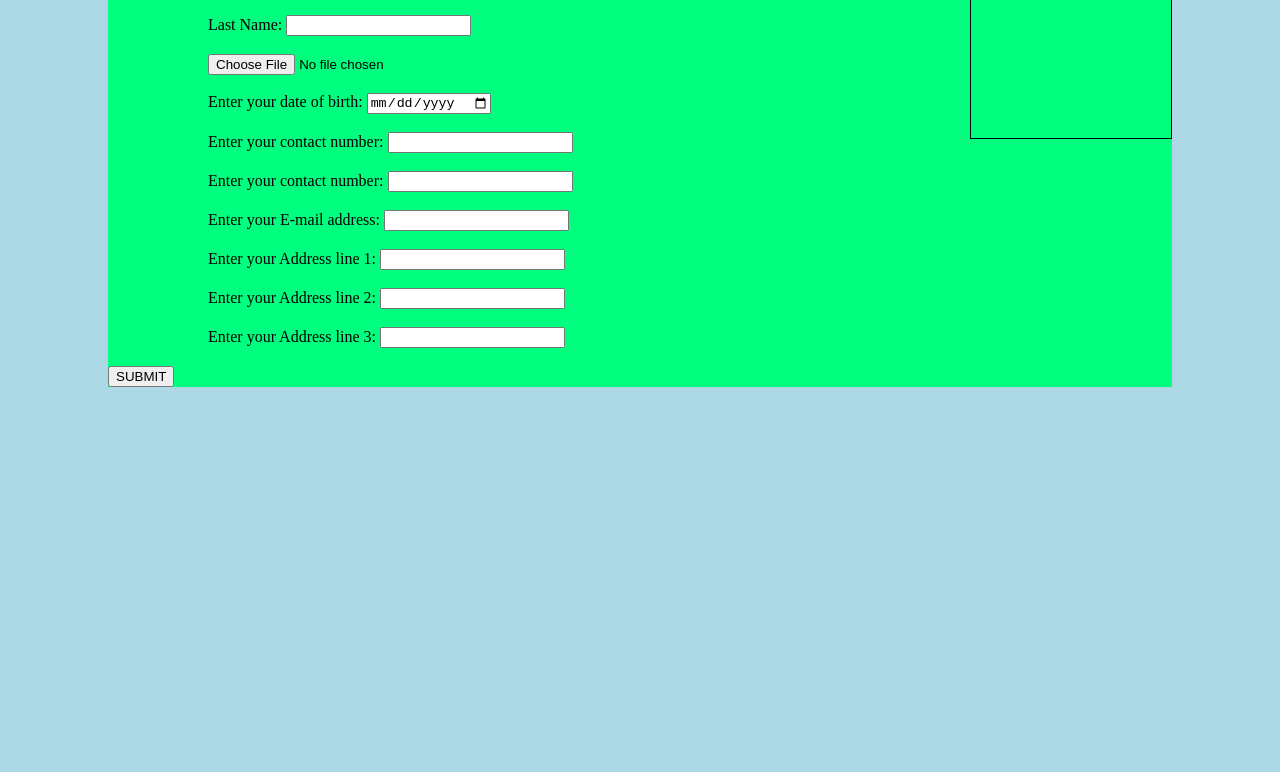
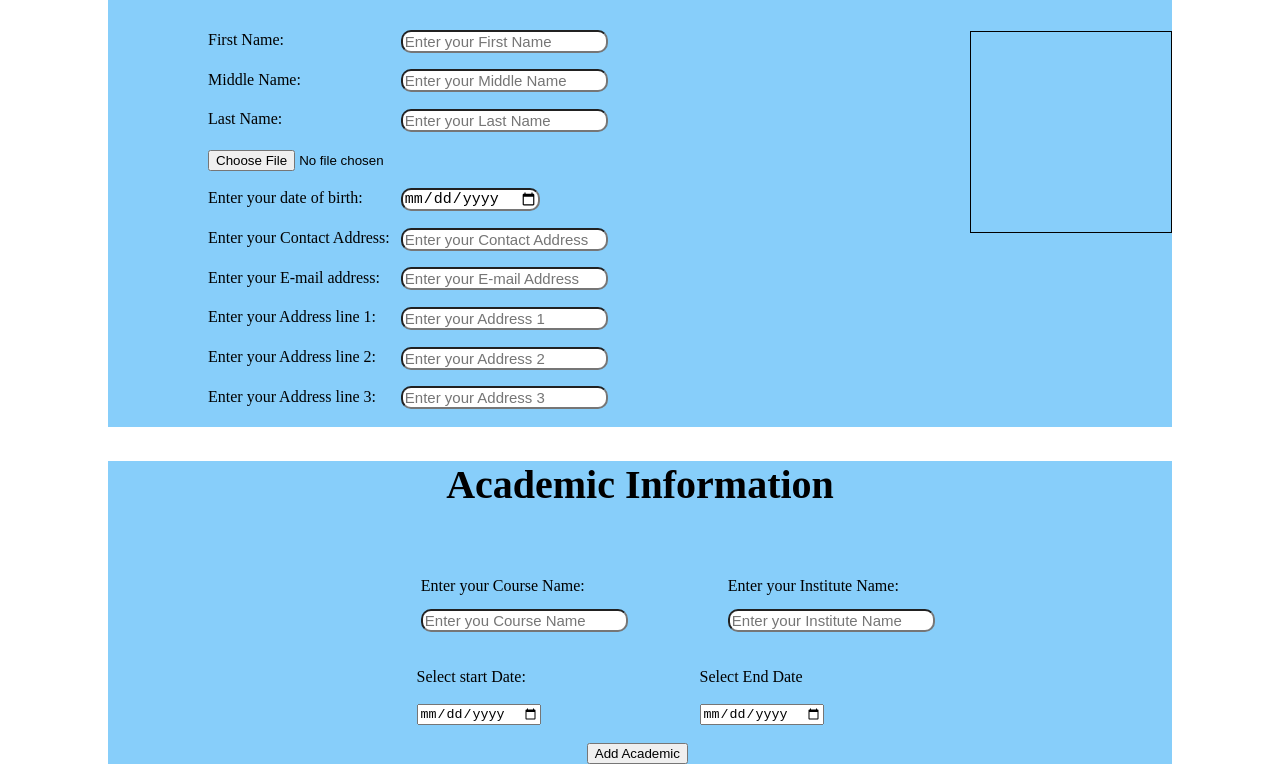
Before and after one commit to tejbijay/dapti, a website: page index.html in a window 1280 px wide. Shown: the part 358-1130 px from the top of the page. Before the commit the page ends 800 px from the top, so only its background shows below. Drawn offline with Linux system fonts and the light colour scheme.

Commit message:
changes in alignment in basic information and added Academic Information

```diff
--- a/index.html
+++ b/index.html
@@ -9,103 +9,131 @@
     <script src="https://kit.fontawesome.com/add1f5cacc.js" crossorigin="anonymous"></script>
 </head>
 <body id="body">
-    <div id="heading">
+    <div id="header">
         <h1 class="mainName">Dapti</h1>
         <hr>
         <h4 class="create">Create your resumes fast and in a simple way</h4>
     </div>
 
-
+   <!-- Basic Information-->
     <div id="basic">
         <h2 class="basic_info">Basic Information</h2><br><br>
         <form>
 
 
                    <div id="display_image">
-
-
-                       <!-- <i class="fa-solid fa-images"></i> -->
                    </div>
 
 
            <div class="basic_input">
-               <label>First Name:</label>
-            <input type="text" id="fname" name="fname">
+                <label class="basic_label">First Name:</label>
+                <input type="text" id="fname" class="basic_align" name="fname" placeholder="Enter your First Name">
            </div>
            <br>
 
             <div class="basic_input">
-                <label>Middle Name:</label>
-            <input type="text" id="mname" name="mname">
+                <label class="basic_label">Middle Name:</label>
+                <input type="text" id="mname" class="basic_align" name="mname" placeholder="Enter your Middle Name">
             </div>
             <br>
 
            <div class="basic_input">
-               <label>Last Name:</label>
-           <input type="text" id="lname" name="lname">
+                <label class="basic_label">Last Name:</label>
+                <input type="text" id="lname"class="basic_align" name="lname" placeholder="Enter your Last Name">
            </div>
 
 
            <br>
 
-            <input type="file" id="image_input"class="basic_input" value="Upload Image" accept="image/JPG, image/png">
+           <input type="file" id="image_input"class="basic_input" value="Upload Image" accept="image/JPG, image/png">
 
             <br><br>
 
             <div class="basic_input">
-                <label>Enter your date of birth:</label>
-                <input type="date" id="dob" name="dob">
+                <label class="basic_label">Enter your date of birth:</label>
+                <input type="date" id="dob" class="basic_align" name="dob">
             </div>
 
             <br>
 
             <div class="basic_input">
-                <label>Enter your contact number:</label>
-                <input type="text" id="con" name="con">
+                <label class="basic_label">Enter your Contact Address:</label>
+                <input type="text" id="conad" class="basic_align" name="conad" placeholder="Enter your Contact Address">
             </div>
 
             <br>
 
             <div class="basic_input">
-                <label>Enter your contact number:</label>
-                <input type="text" id="con" name="con">
+                <label class="basic_label">Enter your E-mail address:</label>
+                <input type="text" id="email" class="basic_align" name="email" placeholder="Enter your E-mail Address">
             </div>
 
             <br>
 
             <div class="basic_input">
-                <label>Enter your E-mail address:</label>
-                <input type="text" id="email" name="email">
+                <label class="basic_label">Enter your Address line 1:</label>
+                <input type="text" id="address1"class="basic_align" name="address1" placeholder="Enter your Address 1">
             </div>
 
             <br>
 
             <div class="basic_input">
-                <label>Enter your Address line 1:</label>
-                <input type="text" id="address1" name="address1">
+                <label class="basic_label">Enter your Address line 2:</label>
+                <input type="text" id="address2" class="basic_align"name="address2" placeholder="Enter your Address 2">
             </div>
 
             <br>
 
             <div class="basic_input">
-                <label>Enter your Address line 2:</label>
-                <input type="text" id="address2" name="address2">
-            </div>
-
-            <br>
-
-            <div class="basic_input">
-                <label>Enter your Address line 3:</label>
-                <input type="text" id="address3" name="address3">
+                <label class="basic_label">Enter your Address line 3:</label>
+                <input type="text" id="address3"class="basic_align" name="address3" placeholder="Enter your Address 3">
             </div>
 
             <br>
 
 
-            <input type="submit" value="SUBMIT"><br>
-
         </form>
     </div>
+
+    <!-- Academic Information-->
+
+    <div id="academic">
+
+
+        <h2 class="academic_info">Academic Information</h2><br><br>
+        <form id="academic_form">
+            <div id="academic_resize">
+                <div class="academic_input">
+                    <label class="academic_label">Enter your Course Name:</label><br><br>
+                    <input type="text" class="academic_align" placeholder="Enter you Course Name">
+                </div>
+
+                <br>
+
+                <div class="academic_input">
+                    <label class="academic_label">Enter your Institute Name:</label><br><br>
+                    <input type="text" class="academic_align" placeholder="Enter your Institute Name">
+                </div>
+            </div>
+            <br><br>
+
+            <div id="start_end_date">
+                <div class="start_date">
+                    <label class="select_start">Select start Date:</label><br><br>
+                    <input type="date" class="select_date">
+                </div>
+
+                <div class="end_date">
+                    <label class="select_end">Select End Date</label><br><br>
+                    <input type="date"class="select_date">
+                </div>
+            </div>
+      <br>
+
+      <input type="button" id="btnAddAcademic" value="Add Academic">
+        </form>
+    </div>
+
 
 
 
--- a/style.css
+++ b/style.css
@@ -1,28 +1,40 @@
 #body{
-    background-color: lightblue;
+    background-color: white;
     justify-content: center;
 }
-#heading .mainName{
+#header .mainName{
     color: red;
     text-align: center;
-    font-size: 60px;
+    font-size: 80px;
 }
-#heading .create{
+#header .create{
     text-align: center;
 }
 
 #basic{
     /* text-align: center; */
-    background-color: springgreen;
+    background-color: lightskyblue;
     margin-left: 100px;
     margin-right: 100px;
 }
 
 #basic .basic_info{
     text-align: center;
+    font-size: 40px;
 }
 #basic .basic_input{
     margin-left: 100px;
+}
+
+
+
+#basic .basic_align{
+    margin-left: 20%;
+    display: flex;
+    position: relative;
+    margin-top: -2%;
+    font-size: 15px;
+    border-radius: 10px;
 }
 
 
@@ -36,3 +48,55 @@
     float: right;
 
 }
+
+#submit{
+    margin-left: 50%;
+    font-size: 25px;
+}
+
+
+
+
+#academic{
+    /* text-align: center; */
+    background-color: lightskyblue;
+    margin-left: 100px;
+    margin-right: 100px;
+}
+
+#academic .academic_info{
+    text-align: center;
+    font-size: 40px;
+}
+#academic .academic_input{
+    margin-left: 100px;
+}
+
+#academic_resize{
+    margin-left: 20%;
+    display: flex;
+    position: relative;
+}
+
+#academic .academic_align{
+    display: flex;
+    position: relative;
+    margin-top: -2%;
+    font-size: 15px;
+    border-radius: 10px;
+}
+
+#start_end_date{
+    margin-left: 29%;
+    display: flex;
+    position: relative;
+
+}
+
+.end_date{
+    margin-left: 21%;
+}
+
+#btnAddAcademic{
+    margin-left: 45%;
+}
```
